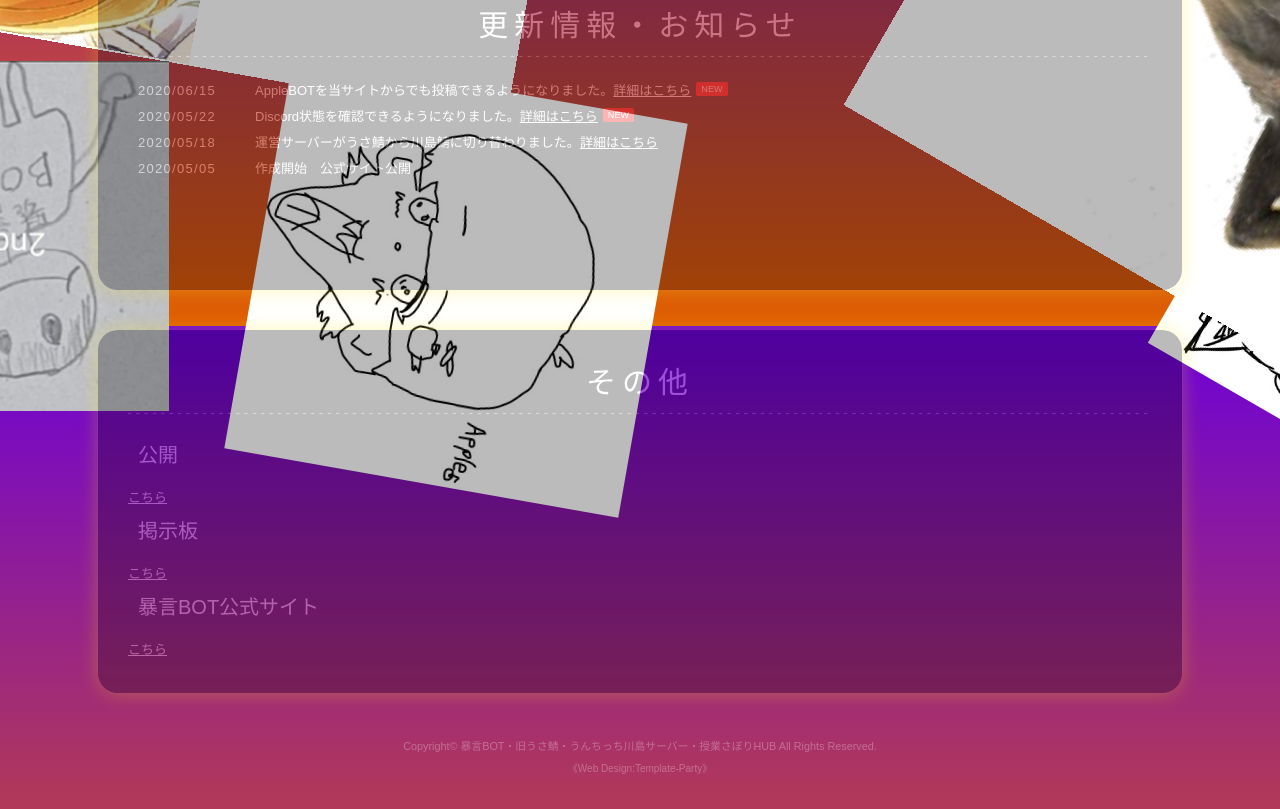
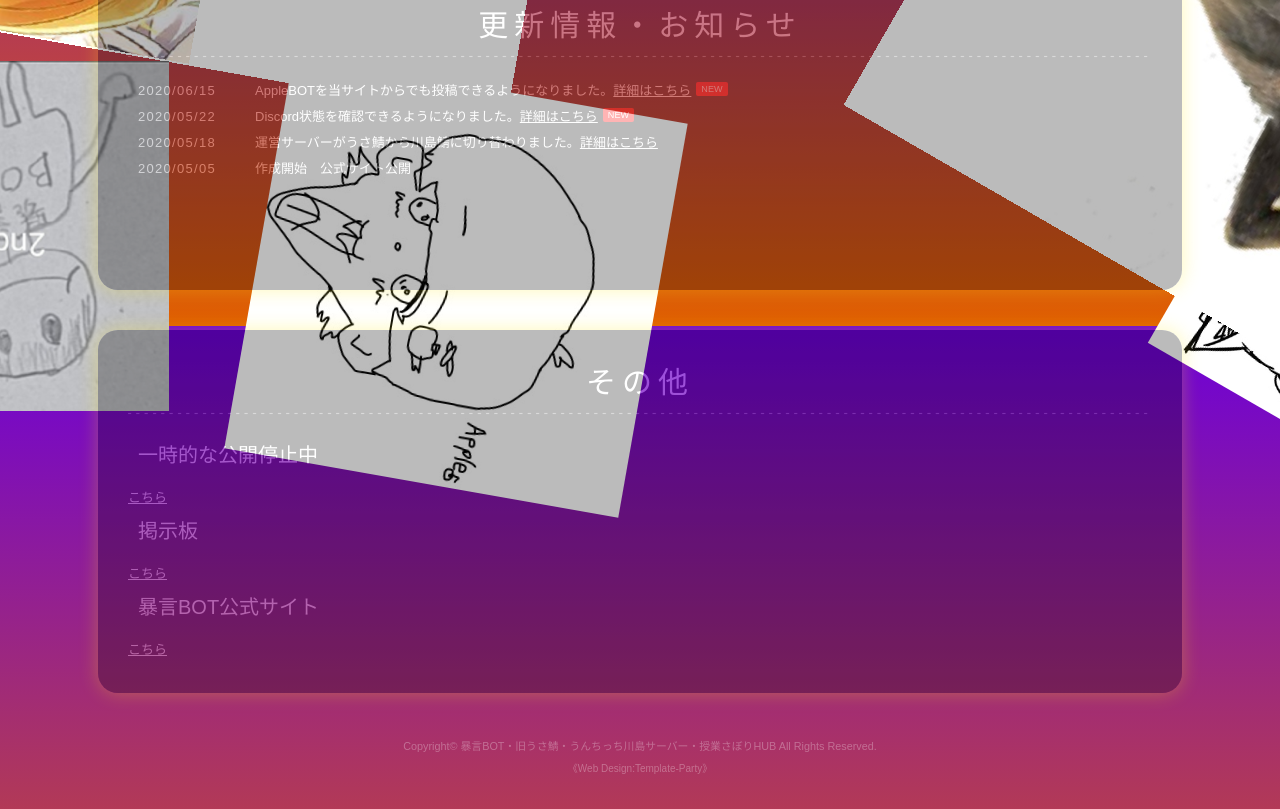
Before and after one commit to RiverTeacher/usasabarpg, a plain HTML site: page index.html in a window 1280 px wide. Shown: the part 474-1283 px from the top of the page. Drawn offline with Linux system fonts and the light colour scheme.

Commit message:
Update index.html

```diff
--- a/index.html
+++ b/index.html
@@ -70,7 +70,7 @@
 
 <h2>その他</h2>
 
-<h3>公開</h3>
+<h3>一時的な公開停止中</h3>
 	<h4><a href="https://plicy.net/GamePlay/133562">こちら</a></h4>
 <h3>掲示板</h3>
 <h4><a href="https://zawazawa.jp/kn8zfvr8qb7uengf/">こちら</a></h4>
```
